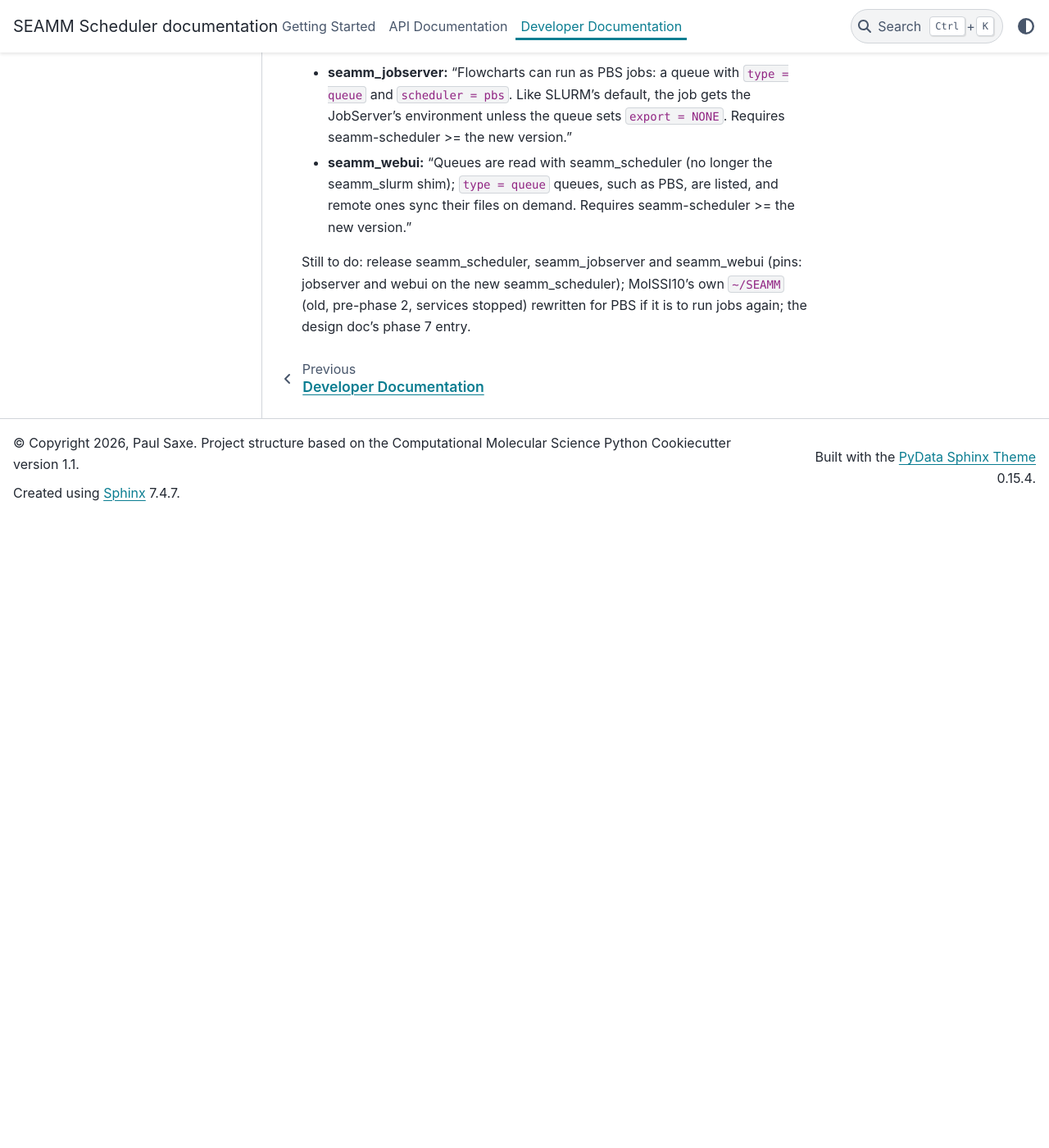
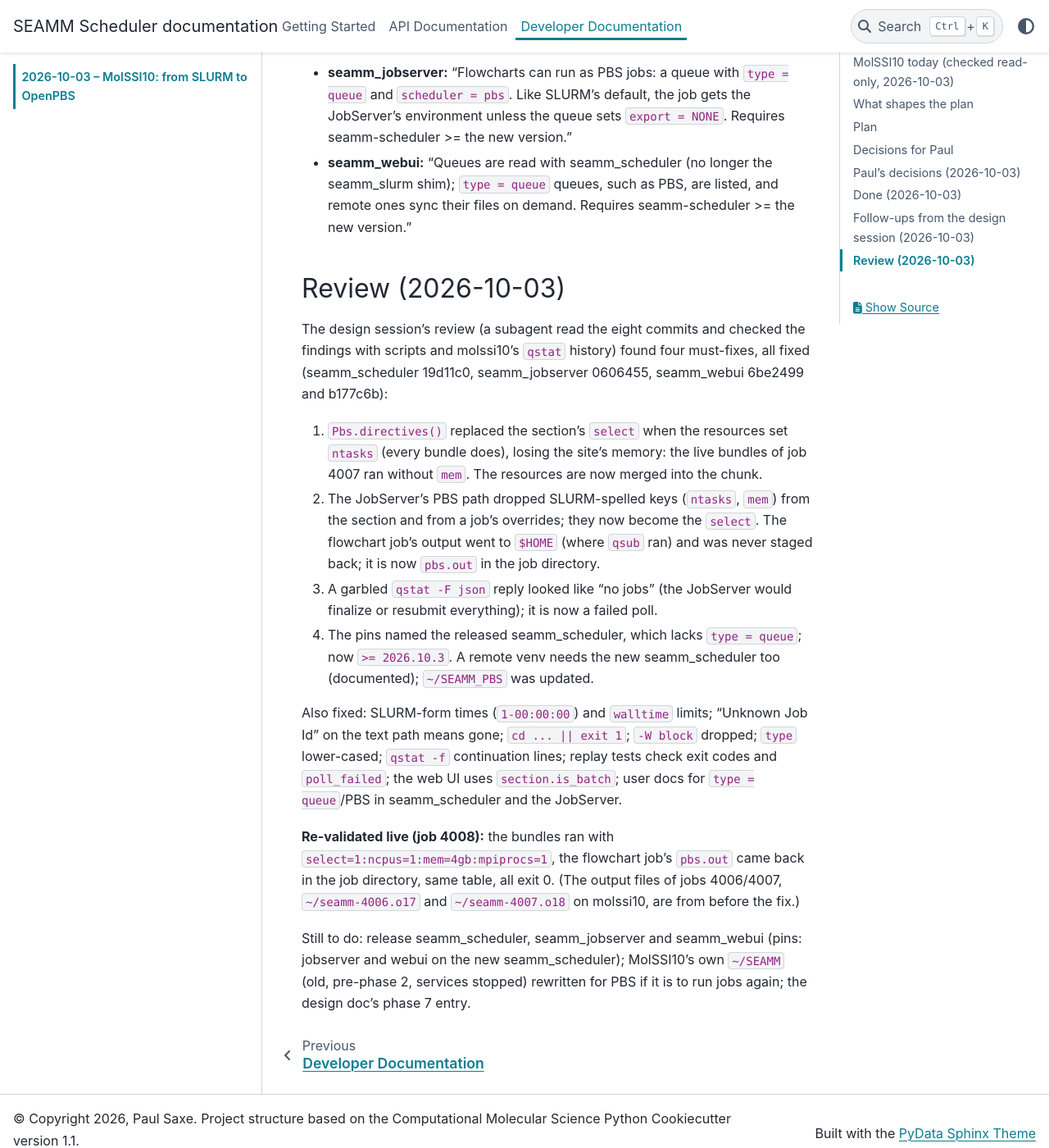
Before and after one commit to molssi-seamm/seamm_scheduler, a Sphinx documentation site: the page built from docs/developer_guide/campaigns/2026-10-03/index.rst, in a window 1280 px wide and 1400 px high, scrolled down 6428 px. Shown: the whole window at 82% size. Built offline with Sphinx 7.4.7 and the PyData theme 0.15.4, drawn with Linux system fonts in a browser that asks for light colours; pages that are not in the unit, such as notebooks, are missing from menus; the version number could not be read and is left out; before the commit the page ends 7058 px from its top, so only the background shows below that.

Commit message:
Campaign notes: review fixes and live re-test
Co-Authored-By: Claude Opus 5.5 <noreply@anthropic.com>

```diff
--- a/docs/developer_guide/campaigns/2026-10-03/index.rst
+++ b/docs/developer_guide/campaigns/2026-10-03/index.rst
@@ -253,6 +253,39 @@ Draft HISTORY lines (for the release PRs):
   ones sync their files on demand. Requires seamm-scheduler >= the new
   version."
 
+Review (2026-10-03)
+-------------------
+
+The design session's review (a subagent read the eight commits and checked the
+findings with scripts and molssi10's ``qstat`` history) found four must-fixes,
+all fixed (seamm_scheduler 19d11c0, seamm_jobserver 0606455, seamm_webui
+6be2499 and b177c6b):
+
+1. ``Pbs.directives()`` replaced the section's ``select`` when the resources set
+   ``ntasks`` (every bundle does), losing the site's memory: the live bundles of
+   job 4007 ran without ``mem``. The resources are now merged into the chunk.
+2. The JobServer's PBS path dropped SLURM-spelled keys (``ntasks``, ``mem``) from
+   the section and from a job's overrides; they now become the ``select``. The
+   flowchart job's output went to ``$HOME`` (where ``qsub`` ran) and was never
+   staged back; it is now ``pbs.out`` in the job directory.
+3. A garbled ``qstat -F json`` reply looked like "no jobs" (the JobServer would
+   finalize or resubmit everything); it is now a failed poll.
+4. The pins named the released seamm_scheduler, which lacks ``type = queue``;
+   now ``>= 2026.10.3``. A remote venv needs the new seamm_scheduler too
+   (documented); ``~/SEAMM_PBS`` was updated.
+
+Also fixed: SLURM-form times (``1-00:00:00``) and ``walltime`` limits; "Unknown
+Job Id" on the text path means gone; ``cd ... || exit 1``; ``-W block`` dropped;
+``type`` lower-cased; ``qstat -f`` continuation lines; replay tests check exit
+codes and ``poll_failed``; the web UI uses ``section.is_batch``; user docs for
+``type = queue``/PBS in seamm_scheduler and the JobServer.
+
+**Re-validated live (job 4008):** the bundles ran with
+``select=1:ncpus=1:mem=4gb:mpiprocs=1``, the flowchart job's ``pbs.out`` came
+back in the job directory, same table, all exit 0. (The output files of jobs
+4006/4007, ``~/seamm-4006.o17`` and ``~/seamm-4007.o18`` on molssi10, are from
+before the fix.)
+
 Still to do: release seamm_scheduler, seamm_jobserver and seamm_webui (pins:
 jobserver and webui on the new seamm_scheduler); MolSSI10's own ``~/SEAMM``
 (old, pre-phase 2, services stopped) rewritten for PBS if it is to run jobs
```
